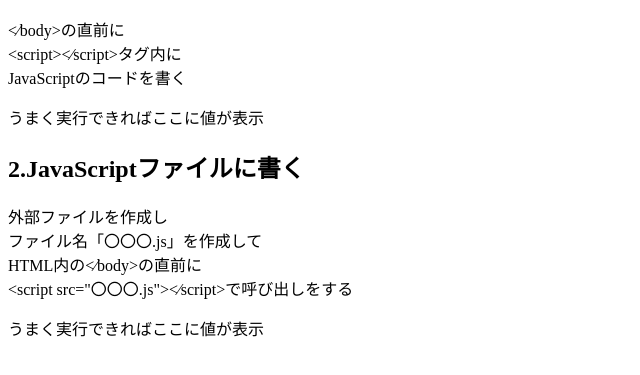
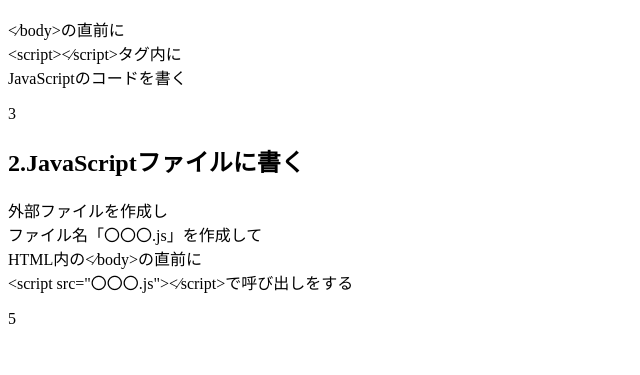
Before and after one commit to itc-s24019/JavaScript_s24019, a plain HTML site: page CH02/index.html in a window 1280 px wide. Shown: the part 127-502 px from the top of the page, without its empty margins (0-640 px from the left). Drawn offline with Linux system fonts and the light colour scheme.

Commit message:
Script.js と index.htmlをcommitした

```diff
--- /dev/null
+++ b/CH02/Script.js
@@ -0,0 +1,3 @@
+const cal2 = 2 + 3;
+console.log(cal2); // => 5
+document.getElementById('CH02-2').textContent = cal2;
--- a/CH02/index.html
+++ b/CH02/index.html
@@ -24,14 +24,14 @@
 	<script>
 		// 1.HTMLファイル内にJavaScriptを書く
 		// ここにJavaScriptコードを書く
-		const cal1 = 1 +2 ;
+		const cal1 = 1 + 2 ;
 		console.log(cal1); // => 3
-		document.getElementByld('CH02-1').textContent = cal1;
+		document.getElementById('CH02-1').textContent = cal1;
 
 	</script>
 
 	<!-- 2.JavaScriptファイルに書く -->
 	<!-- 外部ファイルを読み込む.JavaScriptファイルに書く -->
-
+	<script src="./Script.js"></script>
 </body>
 </html>
```
